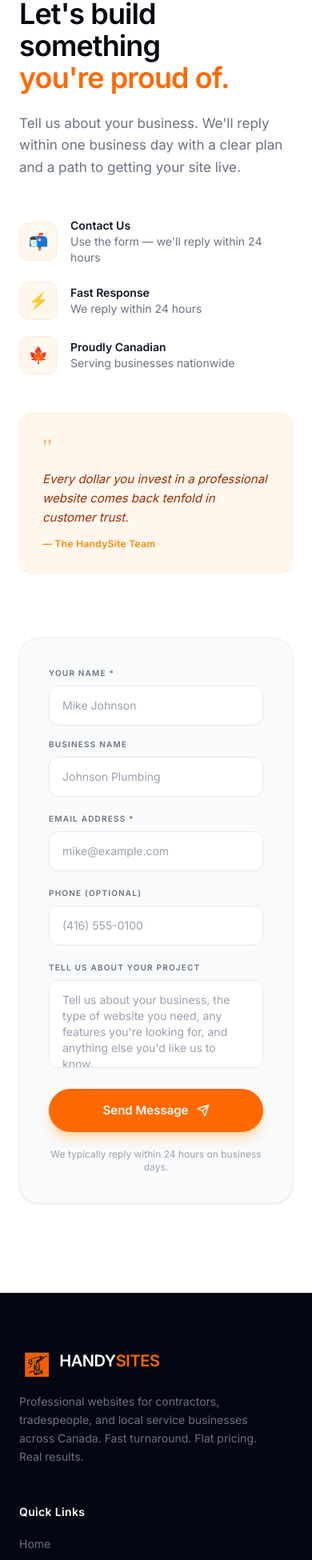
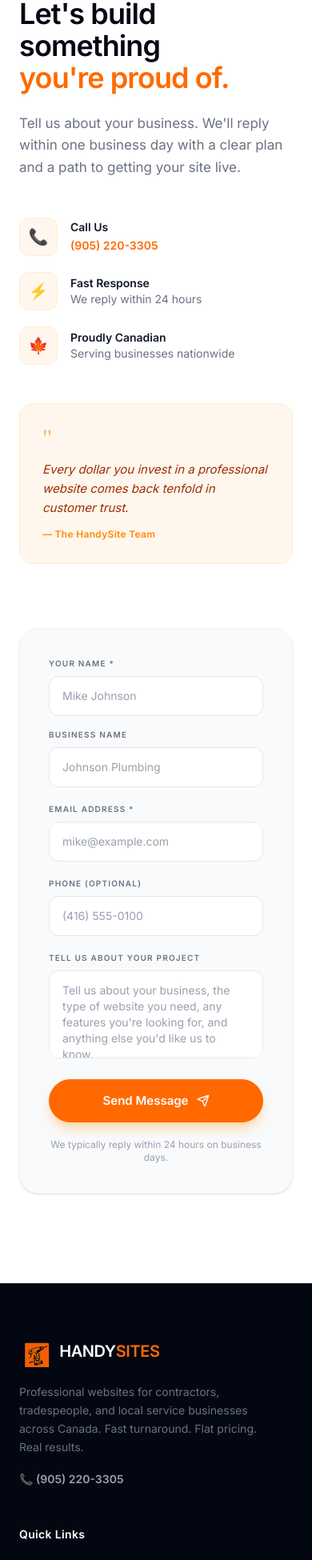
Before and after one commit to anthonymes93/HandySites-ca, a React (Vite) app: page / in a window 390 px wide. Shown: the part 5577-7527 px from the top of the page at 80% size. Built offline with nearby package versions, Linux system fonts and the light colour scheme.

Commit message:
works 100

```diff
--- a/src/components/Contact.tsx
+++ b/src/components/Contact.tsx
@@ -82,7 +82,7 @@ export default function Contact() {
 
             <div className="space-y-5 mb-12">
               {[
-                { emoji: '📬', title: 'Contact Us', detail: 'Use the form — we\'ll reply within 24 hours' },
+                { emoji: '📞', title: 'Call Us', detail: '(905) 220-3305', href: 'tel:+19052203305' },
                 { emoji: '⚡', title: 'Fast Response', detail: 'We reply within 24 hours' },
                 { emoji: '🍁', title: 'Proudly Canadian', detail: 'Serving businesses nationwide' },
               ].map(item => (
@@ -94,7 +94,13 @@ export default function Contact() {
                     <p className="font-bold text-gray-900 text-sm" style={{ fontFamily: 'var(--font-display)' }}>
                       {item.title}
                     </p>
-                    <p className="text-gray-500 text-sm">{item.detail}</p>
+                    {'href' in item ? (
+                      <a href={item.href} className="text-orange-500 font-semibold text-sm hover:text-orange-600 transition-colors">
+                        {item.detail}
+                      </a>
+                    ) : (
+                      <p className="text-gray-500 text-sm">{item.detail}</p>
+                    )}
                   </div>
                 </div>
               ))}
--- a/src/components/Footer.tsx
+++ b/src/components/Footer.tsx
@@ -16,10 +16,16 @@ export default function Footer() {
                 HANDY<span className="text-orange-500">SITES</span>
               </span>
             </div>
-            <p className="text-sm leading-relaxed max-w-xs text-gray-500">
+            <p className="text-sm leading-relaxed max-w-xs text-gray-500 mb-4">
               Professional websites for contractors, tradespeople, and local service businesses
               across Canada. Fast turnaround. Flat pricing. Real results.
             </p>
+            <a
+              href="tel:+19052203305"
+              className="inline-flex items-center gap-2 text-gray-400 hover:text-orange-400 text-sm font-semibold transition-colors duration-150"
+            >
+              📞 (905) 220-3305
+            </a>
           </div>
 
           {/* Links */}
--- a/src/components/Nav.tsx
+++ b/src/components/Nav.tsx
@@ -1,6 +1,6 @@
 import { useState, useEffect } from 'react'
 import { motion } from 'framer-motion'
-import { Menu, X } from 'lucide-react'
+import { Menu, X, Phone } from 'lucide-react'
 
 const links = ['Home', 'Pricing', 'FAQ', 'Contact']
 
@@ -63,13 +63,22 @@ export default function Nav() {
             })}
           </nav>
 
+          <div className="hidden md:flex items-center gap-3">
+            <a
+              href="tel:+19052203305"
+              className="inline-flex items-center gap-2 text-gray-600 hover:text-orange-500 text-sm font-semibold transition-colors duration-150"
+            >
+              <Phone className="w-4 h-4" />
+              (905) 220-3305
+            </a>
             <a
               href="#contact"
-            className="hidden md:inline-flex items-center gap-2 bg-orange-500 text-white text-sm font-bold px-6 py-2.5 rounded-full hover:bg-orange-600 transition-all duration-200 shadow-sm hover:shadow-md hover:shadow-orange-200"
+              className="inline-flex items-center gap-2 bg-orange-500 text-white text-sm font-bold px-6 py-2.5 rounded-full hover:bg-orange-600 transition-all duration-200 shadow-sm hover:shadow-md hover:shadow-orange-200"
             >
               Get Started
               <span className="leading-none">→</span>
             </a>
+          </div>
 
           <button
             className="md:hidden p-2 text-gray-600 hover:text-gray-900 rounded-lg hover:bg-gray-100 transition-colors"
@@ -101,9 +110,17 @@ export default function Nav() {
               </a>
             ))}
             <a
+              href="tel:+19052203305"
+              onClick={() => setMobileOpen(false)}
+              className="mt-3 flex items-center justify-center gap-2 border-2 border-orange-500 text-orange-500 font-bold py-3.5 rounded-full hover:bg-orange-50 transition-colors"
+            >
+              <Phone className="w-4 h-4" />
+              Call Now
+            </a>
+            <a
               href="#contact"
               onClick={() => setMobileOpen(false)}
-              className="mt-3 bg-orange-500 text-white text-center font-bold py-3.5 rounded-full hover:bg-orange-600 transition-colors"
+              className="mt-2 bg-orange-500 text-white text-center font-bold py-3.5 rounded-full hover:bg-orange-600 transition-colors"
             >
               Get Started
             </a>
```
Lines whose indentation alone changed are shown as unchanged.
